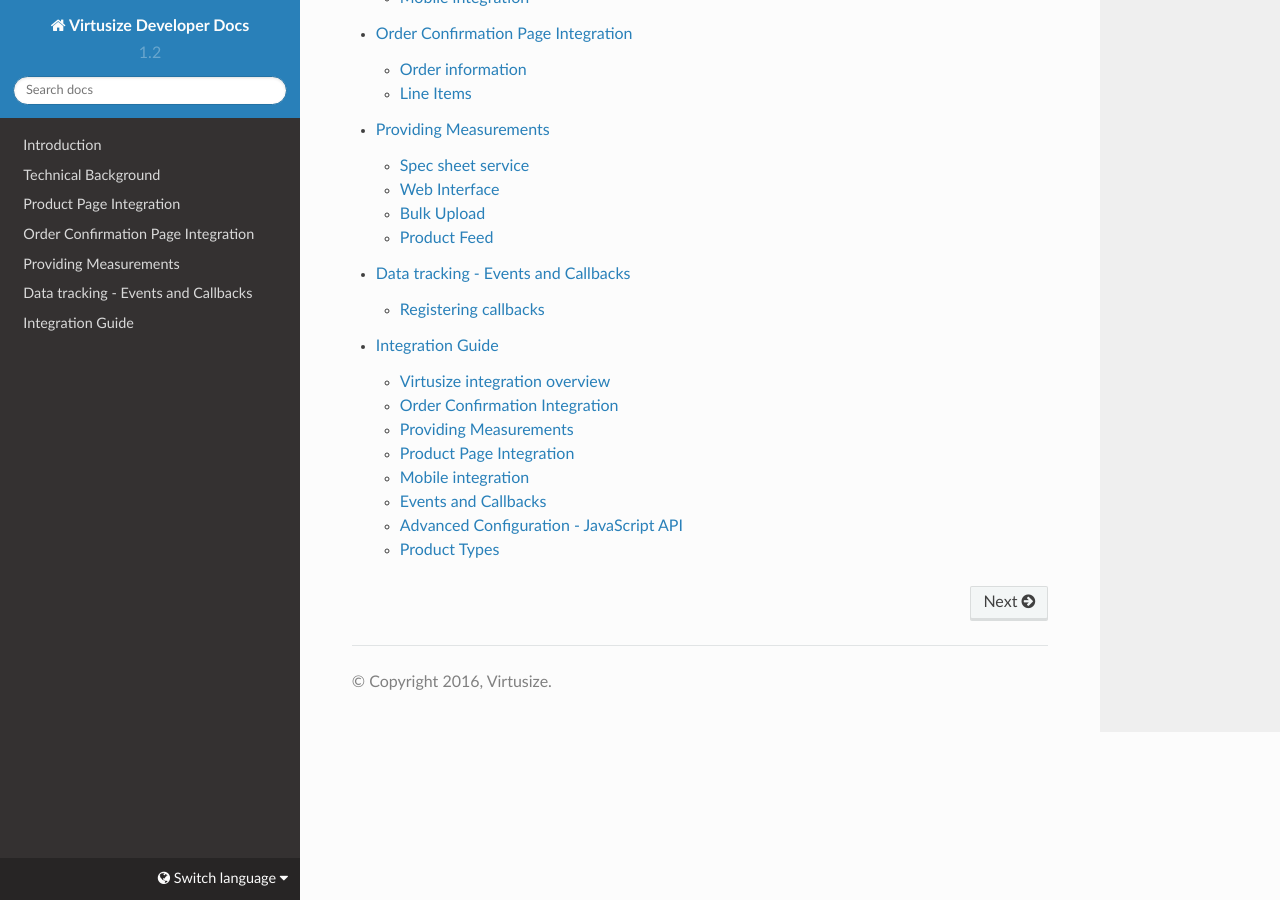
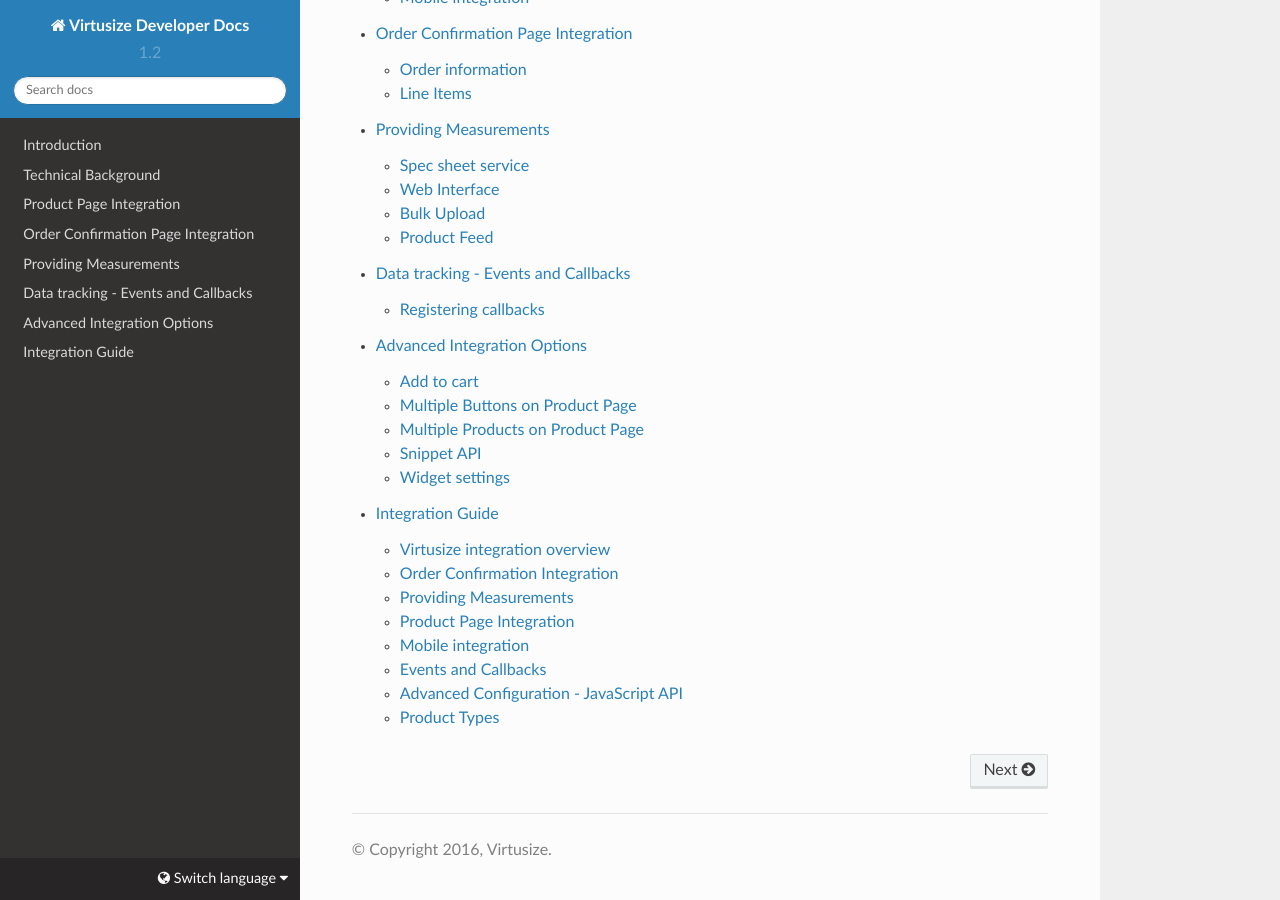
Before and after one commit to virtusize/virtusize.github.io, a Sphinx documentation site: the page built from source/index.rst, in a window 1280 px wide and 900 px high, scrolled down 546 px. Built offline with Sphinx 7.4.7 and the Read the Docs theme 2.0.0, drawn with Linux system fonts in a browser that asks for light colours; some of the changed lines change nothing that is shown.

Commit message:
Feature: Added advanced section

```diff
--- /dev/null
+++ b/source/advanced-integration-options/index.rst
@@ -0,0 +1,346 @@
+.. _label-advanced-integration-options:
+
+Advanced Integration Options
+============================
+
+.. _label-add-to-cart:
+
+Add to cart
+-----------
+
+You can enable an add to cart button directly inside the Virtusize widget.
+
+We recommend that you provide Virtusize with a list of available sizes when you
+enable add to cart (see :ref:`label-widget-settings` for how to set available sizes).
+If you do so, for items that are out of stock, the add to cart button will be
+disabled and a note will inform your customer that the item is not available.
+
+.. note::
+    Virtusize does not handle color or variant selection at the moment.
+    See :ref:`label-variant-selection-add-to-cart`
+
+To activate the add to cart button, you have to register a callback for the event
+that is triggered when a user clicks the add to cart button. Like with all callbacks
+you can register for the event in two ways, on the global Virtusize object:
+
+.. code-block:: javascript
+   :linenos:
+
+    vs.on("PRODUCT_ID", "user-added-item-to-cart", function(data) {
+        // Handle the event by added the appropriate item into the users
+        // shopping cart.
+        //
+        // The additional data contains the productId and the size:
+        // data == {productId: "vs_shoe", size: "42"}
+    });
+
+or directly in the ``addWidget`` call:
+
+.. code-block:: javascript
+   :linenos:
+
+    vs.addWidget({
+        productId: "PRODUCT_ID",
+        buttonSelector: "BUTTON_SELECTOR",
+        productImageUrl: "PRODUCT_IMAGE_URL",
+        availableSizes: ["small", "medium", "large"]    // Change this to the currently available sizes
+        done: function(error) {
+            this.on("user-added-item-to-cart", function(data) {
+                // Handle the event by added the appropriate item into the users
+                // shopping cart.
+                //
+                // The additional data contains the productId and the size:
+                // data == {productId: "vs_shoe", size: "42"}
+            });
+        }
+    });
+
+
+.. _label-variant-selection-add-to-cart:
+
+Variant selection for add to cart
+^^^^^^^^^^^^^^^^^^^^^^^^^^^^^^^^^
+
+Having multiple variants of a product on a single product page complicates the
+integration of the add to cart functionality in two ways:
+
+1. The callback you registered could get called before your customer selected the
+   variant he is looking to buy.
+2. The selection of a variant could have an impact on the available sizes that
+   you have in stock.
+
+Talk to your sales contact to get more information on possible solutions.
+
+
+.. _label-multiple-buttons-on-product-page:
+
+Multiple Buttons on Product Page
+--------------------------------
+
+If you want multiple buttons to open the Virtusize Widget, you can add a class to
+all buttons (eg. ``.virtusize-buttons``), instead of an ID as in the regular example
+(see :ref:`label-setting-the-css-selector`). ID's are unique per page; classes aren't.
+
+Then integrate a Widget like this, on line 3:
+
+.. code-block:: javascript
+   :linenos:
+
+    vs.addWidget({
+         productId: "PRODUCT_ID",
+         buttonSelector: ".virtusize-buttons",
+         productImageUrl: "PRODUCT_IMAGE_URL"
+    });
+
+
+.. _label-multiple-products-on-product-page:
+
+Multiple Products on Product Page
+---------------------------------
+
+It is possible to have Virtusize Widgets for more than one product per page. This
+is needed for "Buy-this-outfit" kind of pages or AJAX-pages, like product preview.
+
+The integration is the same as the one for single product pages. All you have to
+do is supply additional ``addWidget`` calls.
+
+.. attention::
+    The snippet can only be loaded once per page, but you can have multiple
+    ``addWidget`` calls for each product.
+
+For pages loaded with AJAX, to avoid conflicts with already loaded widgets you can
+obtain a VirtusizeWidget object after it has been initialised from the global
+object like the following. To be sure that the integration has loaded you can
+wrap it in the ready function:
+
+.. code-block:: javascript
+   :linenos:
+
+    vs.ready(function() {
+        var myWidget = vs.getWidget("PRODUCT_ID");
+        // Do something with the widget
+        myWidget.setAvailableSizes(["Medium"]);
+    });
+
+.. note::
+    You can only integrate one product with the same id per page. If you want
+    multiple buttons to open the same widget, see: :ref:`label-multiple-buttons-on-product-page`
+
+
+.. _label-snippet-api:
+
+Snippet API
+-----------
+
+The snippet is the little JavaScript that you include directly in your pages.
+It creates method stubs for the most commonly used functions of the Virtusize
+Integration. This enables you to call these methods immediately after the
+snippet.
+
+The method calls will be added to a queue that is executed after the
+integration script has loaded asyncronously. From that point on, all calls to
+these methods will execute immediately.
+
+Some of the methods work in a global way, like setting the API key or defining
+a region. Other things can be specified on a widget to widget basis. Examples
+for this would be setting the product ids or available sizes.
+
+
+Global settings
+^^^^^^^^^^^^^^^
+
+.. highlight:: javascript
+
+setApiKey(key)
+    **key** - String
+
+    Sets the API key required for vs widget.
+
+    **Example:**
+
+    ::
+
+        vs.setApiKey("0000000000000000000000000000000000000000");
+
+
+setRegion(regionId)
+    **regionId** - String, region identifier as defined by ISO 3166-1 alpha-2
+
+    Sets the preferred region to be used in widget, The region id must be the
+    two-letter ISO-3166 country code as defined in
+    http://en.wikipedia.org/wiki/ISO_3166-1_alpha-2 Region controls the default
+    length unit. This value is then passed on to all widgets that are added
+    afterwards without a region parameter.
+
+    It is considered a convenience function for pages with multiple
+    widgets of the same region. It does **not** have any effect on widgets,
+    that have already been added.
+
+    **Example:**
+
+    ::
+
+        vs.setRegion("GB");
+        OR
+        vs.setRegion("US");
+
+
+setLanguage(languageId)
+    **languageId** - String, language identifier in the format of
+    "languageCode-regionCode".
+
+    Sets the preferred language to be used in widget, The language id must
+    follow the form: **languageCode[-regionCode]** where regionCode is
+    optional. This value is then passed on to all widgets that are added
+    afterwards without a language parameter.
+
+    It is considered a convenience function for pages with multiple
+    widgets of the same language. It does **not** have any effect on widgets,
+    that have already been added.
+
+    **languageCode** - two-letter ISO-639-1 language abbreviation as defined by
+    http://en.wikipedia.org/wiki/List_of_ISO_639-1_codes
+
+    **regionCode** - two-letter ISO-3166 country code where this language is
+    spoken (optional) as defined in
+    http://en.wikipedia.org/wiki/ISO_3166-1_alpha-2 If the requested language
+    is not supported, the call is ignored.
+
+    **Example:**
+
+    ::
+
+        vs.setLanguage("en");
+        OR
+        vs.setLanguage("en-GB");
+
+
+setWidgetOverlayColor(rgba)
+    **rgba** - String, specifying the rgba color of the overlay background that
+    is displayed when the Virtusize Widget is opened. Defaults to
+    ``rbga(0,0,0,0.5)``
+
+    **Example:**
+
+    ::
+
+        vs.setWidgetOverlayColor("rgba(255,255,0,0.5)");
+
+
+setUserId(userId)
+    **userId** - String, identifying the current user of the retailer's online
+    store. It has to be a unique identifier that matches the one used on the
+    order confirmation page. Setting the userId during integration enables
+    Virtusize to show the personal purchase history to a user on a new device
+    even before purchasing something at the store from this device.
+
+    **Example:**
+
+    ::
+
+        vs.setUserId("UID_1234");
+
+
+ready(callback)
+    **callback** - Function that is called when the integration script has
+    loaded. These functions will be called after all the other functions of the
+    initial queue have been executed. It does not mean that all product checks
+    have been executed for the widgets. You should enclose calls to the snippet
+    where you depend on the fact that the integration has run in this function.
+
+
+.. _label-widget-settings:
+
+Widget settings
+---------------
+
+The starting point for adding a Virtusize Widget is the ``addWidget`` method of the
+snippet. The other important thing to note is the ``done`` parameter. It takes a
+function, that is called, after the product check for this widget has been
+performed. It receives ``error`` as a parameter that is either ``false`` or an error
+message. Inside the function you have access to the Virtusize Widget by ``this``.
+
+.. code-block:: javascript
+   :linenos:
+
+    vs.addWidget({
+         productId: "PRODUCT_ID",
+         buttonSelector: "BUTTON_SELECTOR",
+         productImageUrl: "PRODUCT_IMAGE_URL",
+         productVersion: "1",
+         availableSizes: ["M", "L"],
+         sizeAliases: {"S": "Small", "M": "Medium", "L": "Large"},
+         done: function(error) {
+            if (!error) {
+               this.setAvailableSizes(["S", "M", "L"]);
+               // Or trigger event tracking, etc.
+            }
+         }
+     });
+
+
+The following are functions you can call on the widget object, for example
+inside the ``done`` callback of ``addWidget`` like in the example above or at
+a later stage when you get the loaded widget from the global Virtusize Snippet
+object.
+
+setAvailableSizes(sizesList)
+    **sizesList** - Array, list of product sizes.
+
+    Sets the product sizes that are in stock to be used in the widget. Must
+    contain the original size identifiers, not the regional names. The names
+    provided here must correspond to size identifiers for each product.
+
+    **Example:**
+
+    ::
+
+        this.setAvailableSizes(["S", "M", "L"]);
+        OR
+        this.setAvailableSizes(["1432", "4123", "2314"]);
+
+
+setSizeAliases(sizeAliases)
+    **sizeAliases** - Object, containing the sizes and their aliases.
+
+    Sets the alternative product sizes names. Maps to original size names. Use
+    this for regional size names.
+
+    **Example:**
+
+    ::
+
+        this.setSizeAliases({
+            "S": "UK 6",
+            "M": "UK 10",
+            "L": "UK 14"
+        });
+
+on(eventName, callback)
+    **eventName** - String, valid event to bind a callback to. See
+    :ref:`label-events-and-callbacks-v3` for a list of valid event names.
+
+    **callback** - Function callable, function to call when an event occurs.
+    Allows programmatic subscription to widget events such as: "user-opened-widget",
+    "user-closed-widget". Inside the callback function ``this`` will be the
+    instance of the VirtusizeWidget from which the event was triggered. On some
+    events an additional data object is passed as a parameter to the function,
+    see :ref:`label-events-and-callbacks-v3`
+
+    **Example:**
+
+    ::
+
+        this.on("user-opened-widget",
+            function() {
+                alert("Widget opened: " + this.getProductId());
+            }
+        );
+
+off(eventName, [callback])
+    **eventName** - String, valid event to unbind a callback from.
+
+    **callback** - optional - Function callable, function unbind, must be the
+    real function reference.  Unbinds any callbacks registered. If not provided
+    with a callback reference will unbind all callbacks to the provided event
+    name.
--- a/source/index.rst
+++ b/source/index.rst
@@ -15,4 +15,5 @@
    order-confirmation-page-integration/index
    providing-product-measurements/index
    data-tracking/index
+   advanced-integration-options/index
    integration-guide
```
